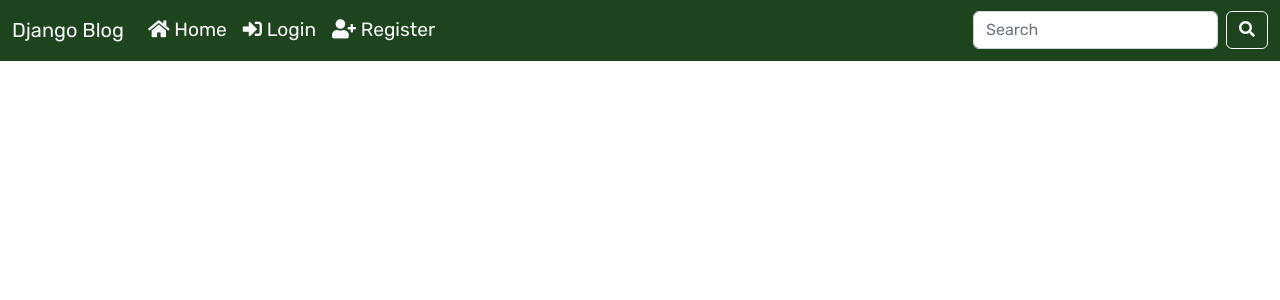
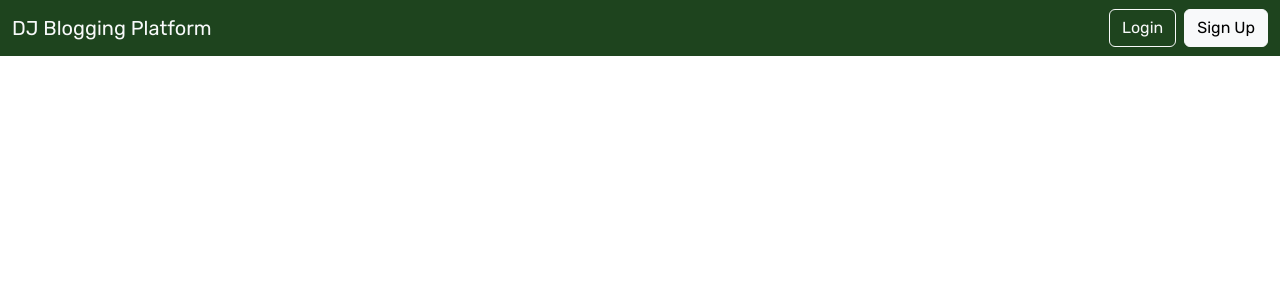
Before and after one commit to darshjasani/Blogging-Platform, a Django app: template core/templates/core/base.html in a window 1280 px wide. Shown: the top 300 px of the page. Run offline with Django 4.2, Linux system fonts and the light colour scheme; the template is opened without the code that fills it, so the values that code supplies are empty.

Commit message:
New Updates

```diff
--- a/core/models.py
+++ b/core/models.py
@@ -20,8 +20,9 @@ class BlogModel(models.Model):
 
 class CommentModel(models.Model):
     blog = models.ForeignKey(BlogModel, on_delete=models.CASCADE)
-    user = models.ForeignKey(User, on_delete=models.CASCADE, null=True)
+    user = models.ForeignKey(User, on_delete=models.CASCADE)
     text = models.TextField()
+    parent = models.ForeignKey('self', null=True, blank=True, on_delete=models.CASCADE)  # Reference to parent comment
     created_at = models.DateTimeField(auto_now_add=True)
 
     def __str__(self):
--- a/core/templates/core/base.html
+++ b/core/templates/core/base.html
@@ -32,7 +32,7 @@
             background-color: #1E441E;
         }
         .nav-item{
-            font-size: 1.2rem;
+            font-size: 1rem;
         }
     </style>
 
@@ -41,52 +41,28 @@
     {% livereload_script %}
 </head>
 <body>
+
     <nav class="navbar navbar-expand-md bg-poly-green mb-3">
         <div class="container-fluid">
-            <a class="navbar-brand link-light" href="{% url 'home' %}">Django Blog</a>
-            {% if user.is_authenticated %}
-                <!-- Welcome message for xs to sm devices -->
-                <span class="navbar-text text-light d-md-none">
-                    Welcome, {{ user.get_full_name|default:user.username }}
-                </span>
-            {% endif %}
+            <a class="navbar-brand link-light" href="{% url 'home' %}">DJ Blogging Platform</a>
             <button class="navbar-toggler" type="button" data-bs-toggle="collapse" data-bs-target="#navbarSupportedContent" aria-controls="navbarSupportedContent" aria-expanded="false" aria-label="Toggle navigation">
                 <span class="navbar-toggler-icon"></span>
             </button>
             <div class="collapse navbar-collapse" id="navbarSupportedContent">
-                <ul class="navbar-nav me-auto mb-2 mb-lg-0">
-                    <li class="nav-item">
-                        <a class="nav-link link-light" href="{% url 'home' %}"><i class="fas fa-home"></i> Home</a>
-                    </li>
+                <div class="d-flex ms-auto mb-2 mb-lg-0">
                     {% if user.is_authenticated %}
-                        <li class="nav-item">
-                            <a class="nav-link link-light" href="{% url 'post' %}"><i class="fas fa-edit"></i> Post</a>
-                        </li>
-                        <li class="nav-item">
-                            <a class="nav-link link-light" href="{% url 'logout' %}"><i class="fas fa-sign-out-alt"></i> Logout</a>
-                        </li>
+                        <a class="btn btn-outline-light me-2" href="{% url 'post' %}">Post</a>
+                        <a class="btn btn-light" href="{% url 'logout' %}">Logout</a>
                     {% else %}
-                        <li class="nav-item">
-                            <a class="nav-link link-light" href="{% url 'login' %}"><i class="fas fa-sign-in-alt"></i> Login</a>
-                        </li>
-                        <li class="nav-item">
-                            <a class="nav-link link-light" href="{% url 'register' %}"><i class="fas fa-user-plus"></i> Register</a>
-                        </li>
+                        <a class="btn btn-outline-light me-2" href="{% url 'login' %}">Login</a>
+                        <a class="btn btn-light" href="{% url 'register' %}">Sign Up</a>
                     {% endif %}
-                </ul>
-                <form class="d-flex" role="search" action="{% url 'home' %}" method="get">
-                    <input class="form-control me-2" type="search" placeholder="Search" aria-label="Search" name="search">
-                    <button class="btn btn-outline-light" type="submit"><i class="fas fa-search"></i></button>
-                </form>
+                </div>
             </div>
-            {% if user.is_authenticated %}
-                <!-- Welcome message for m to xl devices -->
-                <span class="navbar-text text-light d-none d-md-inline">
-                    &nbsp; Welcome, {{ user.get_full_name|default:user.username }}
-                </span>
-            {% endif %}
+            </div>
         </div>
-      </nav>
+    </nav>
+
 
 
     {% if messages %}
```
Also changed, not shown: core/templates/core/partials/comment.html (added, +37 -0 lines), core/migrations/0002_commentmodel_parent_alter_commentmodel_user.py (added).
